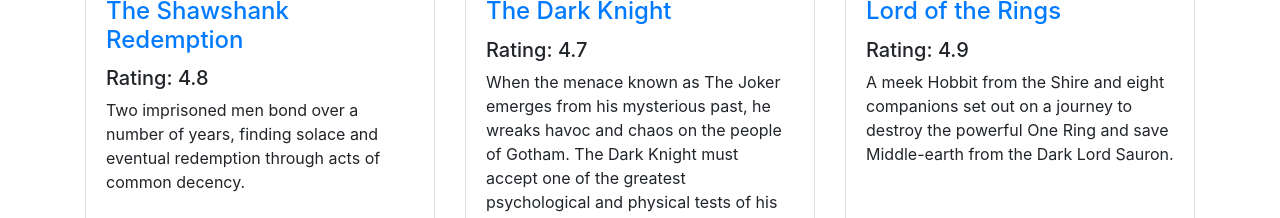
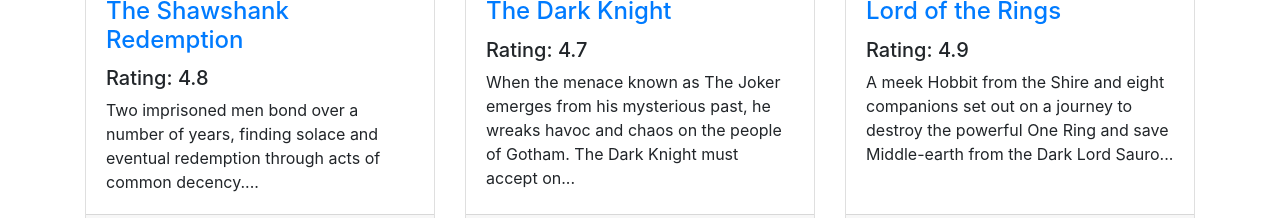
Before and after one commit to kgallagher52/Move-NextJS-Lessons, a Next.js app: page / in a window 1280 px wide. Shown: the part 734-952 px from the top of the page. Built offline with nearby package versions, Linux system fonts and the light colour scheme.

Commit message:
Added a substring functionality to shorten the description

```diff
--- a/components/movieList.js
+++ b/components/movieList.js
@@ -17,7 +17,7 @@
 								<a href="#">{m.name}</a>
 							</h4>
 							<h5>Rating: {m.rating}</h5>
-							<p className="card-text">{m.description}</p>
+							<p className="card-text">{m.description.substr(0, 150) + '...'}</p>
 						</div>
 						<div className="card-footer">
 							<small className="text-muted">&#9733; &#9733; &#9733; &#9733; &#9734;</small>
```
